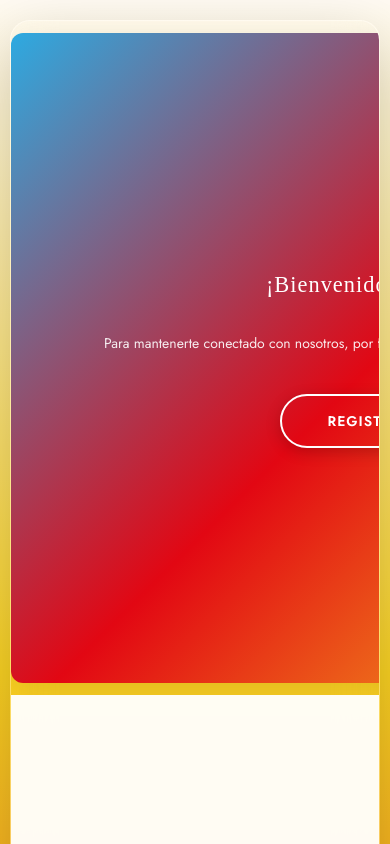
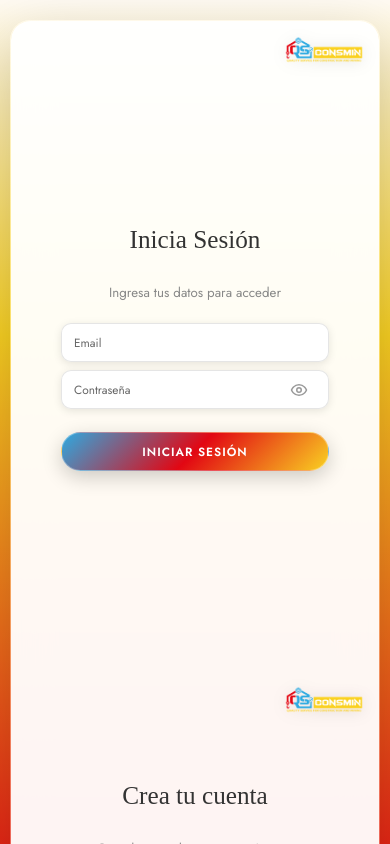
Before and after one commit to romich1307/PaginaWeb, a React (Vite) app in the folder frontend/: page /login in a window 390 px wide. Shown: the top 844 px of the page. Built offline with nearby package versions, Linux system fonts and the light colour scheme; a web font is replaced by a local one.

Commit message:
Fix responsive design issues in Auth component for small screens

```diff
--- a/frontend/src/components/Auth.css
+++ b/frontend/src/components/Auth.css
@@ -336,33 +336,36 @@
 /* Responsive Design */
 @media (max-width: 768px) {
   .auth-card {
-    max-width: 450px;
-    margin: 20px;
-    min-height: 600px;
+    max-width: 100%;
+    margin: 20px 10px;
+    min-height: auto;
   }
 
   .form-container {
     flex-direction: column;
     height: auto;
+    width: 100%;
+    transform: none !important;
   }
 
-  .form-container.show-login {
-    transform: translateY(0);
-  }
-
+  .form-container.show-login,
   .form-container.show-register {
-    transform: translateY(-50%);
+    transform: none !important;
   }
 
   .form-panel {
     width: 100%;
     flex-direction: column;
+    min-height: auto;
   }
 
   .login-panel .welcome-section,
+  .register-panel .welcome-section {
+    display: none;
+  }
+
   .login-panel .form-section,
-  .register-panel .form-section,
-  .register-panel .welcome-section {
+  .register-panel .form-section {
     width: 100%;
     padding: 50px 40px;
     height: auto;
```
